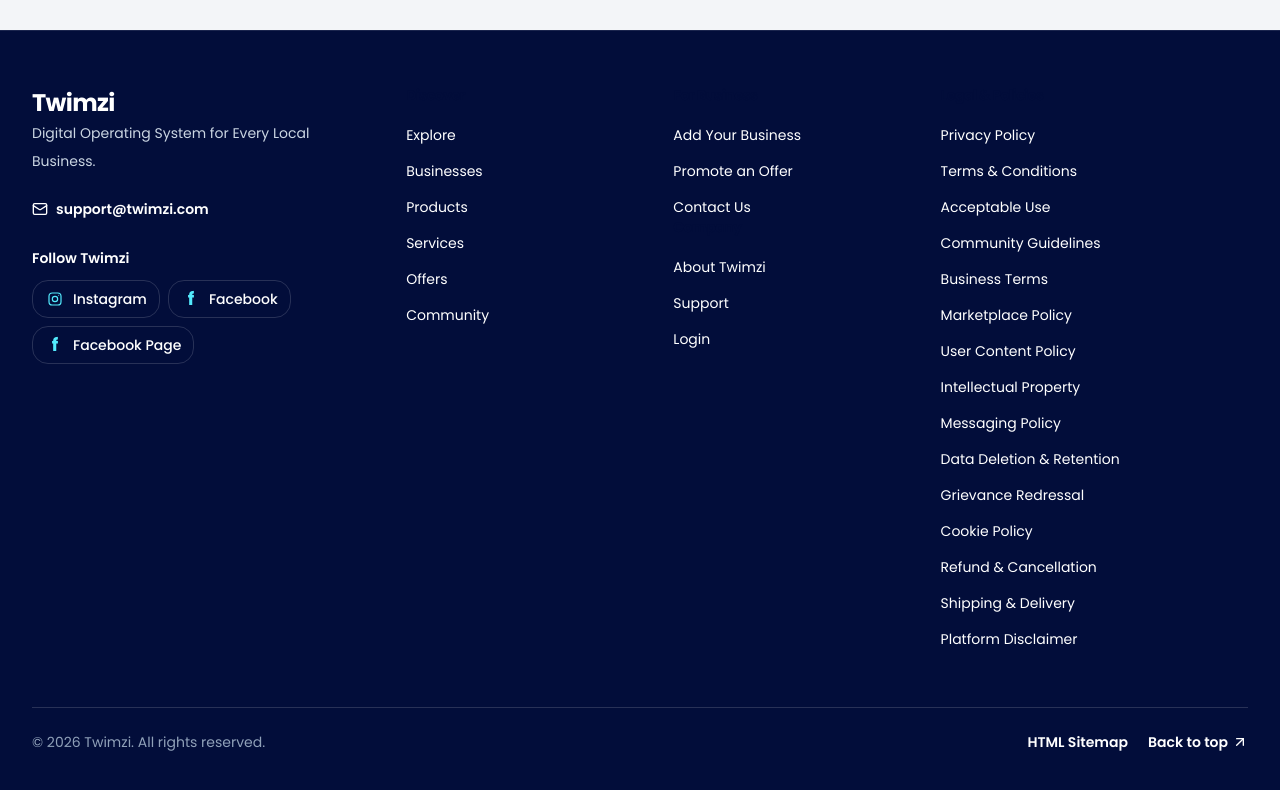
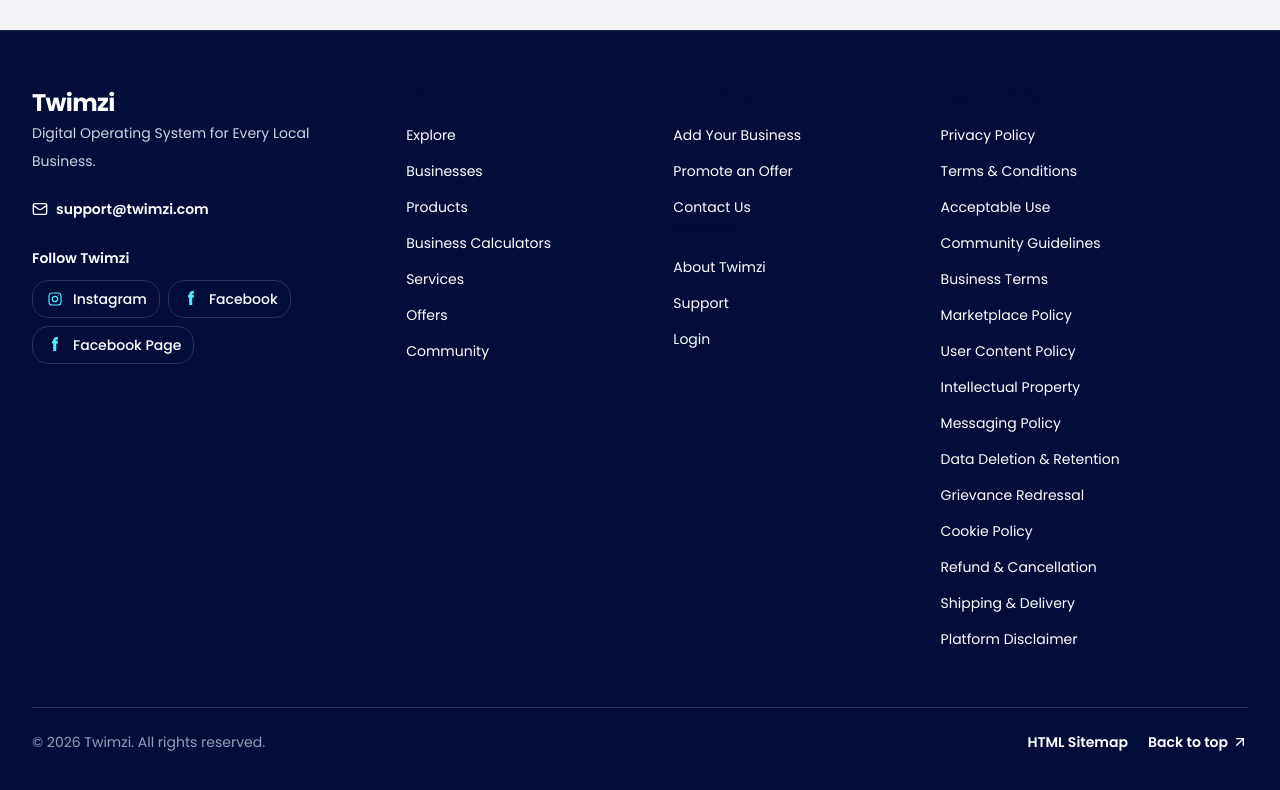
Before and after one commit to twimzi/twimzi-web, a Next.js app: page / in a window 1280 px wide. Shown: the part 2016-2806 px from the top of the page. Built offline with nearby package versions, Linux system fonts and the light colour scheme; no server answers; the database is empty.

Commit message:
Add business calculators footer link

```diff
--- a/src/components/layout/footer.tsx
+++ b/src/components/layout/footer.tsx
@@ -8,6 +8,7 @@ const discoverLinks = [
   { label: "Explore", href: "/explore" },
   { label: "Businesses", href: "/businesses" },
   { label: "Products", href: "/products" },
+  { label: "Business Calculators", href: "/tools/calculators" },
   { label: "Services", href: "/services" },
   { label: "Offers", href: "/offers" },
   { label: "Community", href: "/community" },
```
